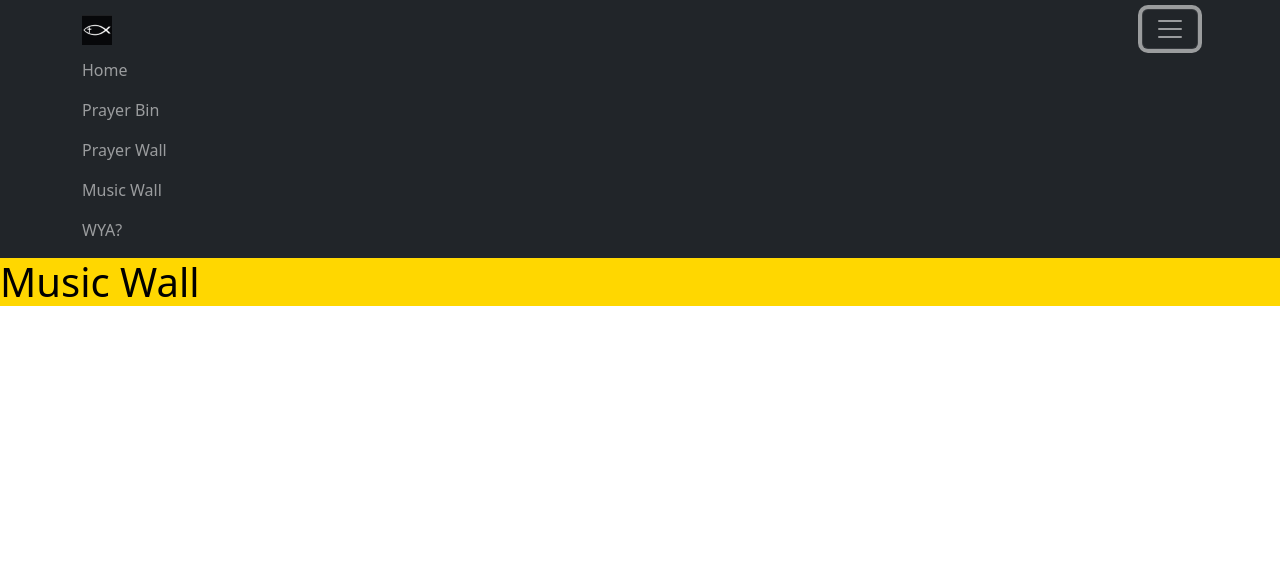
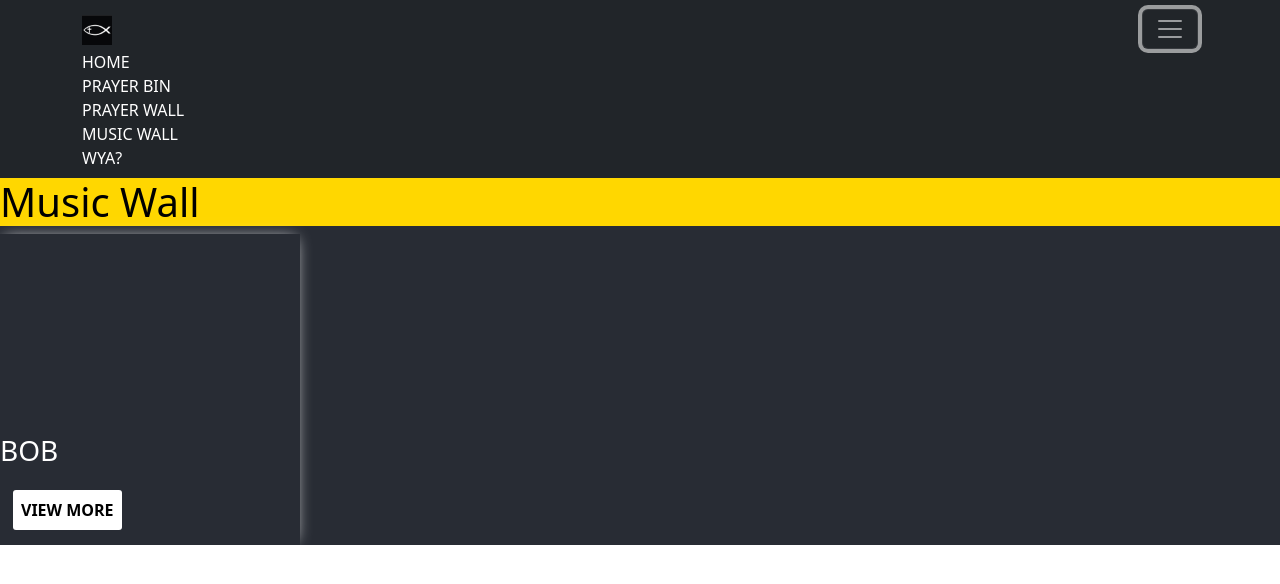
Before and after one commit to benedict-hbcu/Dale-Thomas_Project, a Next.js app: page /musicwall in a window 1280 px wide. Both pictures are taken after a click on the button 1170 px from the left and 28 px from the top of the page. Shown: the top 584 px of the page. Built offline with nearby package versions, Linux system fonts and the light colour scheme.

Commit message:
added music card

```diff
--- /dev/null
+++ b/components/Card.js
@@ -0,0 +1,33 @@
+import React from 'react';
+import styles from '@/styles/Home.module.css'
+
+
+function Card({title,imagurl,body}) {
+    return (
+        <div className='Card-container'>
+            <div className='image-contianer'>
+                <img src= {imagurl} alt=''/>
+
+            </div>
+            <div clasName="Card-content">
+                <div clasName="card-title">
+                    <h3>{title}</h3>
+
+                </div>
+                <div className="card-body">
+                    <p>{body}</p>
+                </div>
+                <div className="btn">
+                    <button>
+                        <a>
+                            view more
+                        </a>
+                    </button>
+                </div>
+            </div>
+
+        </div>
+    )
+}
+
+export default Card
--- a/components/NavbarComp.js
+++ b/components/NavbarComp.js
@@ -7,25 +7,25 @@ import Image from 'next/image';
 
 import logo from './ichthus_cross.jpg';
 
-export default function NavbarComp() {
+export default function NavbarComp(){
     return(
             <div>
-                     <Navbar collapseOnSelect expand="xs" bg="dark" variant="dark">
+                <Navbar collapseOnSelect expand="xs" bg="dark" variant = "dark">
                     <Container>
-                            <Navbar.Brand ><a href="/"><Image src={logo} height={30} width ={30}alt="logo"/></a></Navbar.Brand>
-                            <Navbar.Toggle aria-controls="responsive-navbar-nav" />
-                            <Navbar.Collapse id="responsive-navbar-nav">
-                                <Nav className="me-auto">
+                        <Navbar.Brand> < a href="/"> <Image src={logo} height={30} width={30}alt="logo"/></a></Navbar.Brand>
+                        <Navbar.Toggle aria-controls="responvise-navbar-nav"/>
+                        <Navbar.Collapse id="responvise-navbar-nav">
+                            <Nav class Name="me-auto">
                                 <Nav.Link href="/">Home</Nav.Link>
-                                    <Nav.Link href="/prayerbin">Prayer Bin</Nav.Link>
-                                    <Nav.Link href="/prayerwall">Prayer Wall</Nav.Link>
+                                <Nav.Link href="/prayerbin">prayer bin</Nav.Link>
+                                <Nav.Link href="/prayerwall">prayer Wall </Nav.Link>
                                 <Nav.Link href="/musicwall">Music Wall</Nav.Link>
-                                    <Nav.Link href="/wya">WYA?</Nav.Link>
+                                <Nav.Link herf ="/wya">WYA?</Nav.Link>
                             </Nav>
                         </Navbar.Collapse>
+
                     </Container>
                 </Navbar>
-
             </div>
     )
 }
--- /dev/null
+++ b/components/card.css
@@ -0,0 +1,60 @@
+.Card-container{
+    width: 300px;
+    overflow: hidden;
+    box-shadow: 0px 0px 15px -5px;
+    transition: o.3s;
+    animation: ease-in;
+}
+
+.card-container hover{
+    transform: scale(1,1);
+    box-shadow: 0px 0px 15px 0px;
+}
+
+.image-contianer img{
+     overflow: hidden;
+     height: 200px;
+
+}
+
+.card-content{
+    margin: 1rem;
+    margin-top: 0.5rem;
+}
+
+h3,p{
+    margin: 0;
+    padding: 0;
+}
+
+.card-title{
+    margin-bottom: 0.5rem;
+}
+
+.btn{
+    display: flex;
+    justify-content: center;
+
+}
+
+.btn button{
+    padding: 0.5rem;
+    background-color: white;
+    border: none;
+    transition: 0.2s;
+    margin-bottom: 0.5rem;
+    border-radius: 3px;
+}
+
+.btn button:hover{
+    background: rgba(27, 156, 252, 0.1);
+    transform: scale(1,1);
+
+}
+
+a{
+    text-transform: uppercase;
+    color: #1B9CfC;
+    text-decoration: none;
+    font-weight: bold;
+}
--- a/package.json
+++ b/package.json
@@ -9,6 +9,7 @@
     "lint": "next lint"
   },
   "dependencies": {
+    "-": "^0.0.1",
     "@types/node": "18.14.2",
     "@types/react": "18.0.28",
     "@types/react-dom": "18.0.11",
@@ -22,6 +23,7 @@
     "react-dom": "18.2.0",
     "react-router-dom": "^6.8.2",
     "react-slick": "^0.29.0",
+    "save": "^2.9.0",
     "slick-carousel": "^1.8.1",
     "typescript": "4.9.5"
   }
--- a/pages/musicwall.js
+++ b/pages/musicwall.js
@@ -3,6 +3,7 @@ import NavbarComp from "../components/NavbarComp.js"
 import Head from 'next/head'
 import styles from '@/styles/Home.module.css'
 import { Inter } from 'next/font/google'
+import Card from "../components/Card.js"
 
 
 export default function MusicWallPage() {
@@ -19,6 +20,13 @@ export default function MusicWallPage() {
           <div>
             <h1 class="label">Music Wall</h1>
           </div>
+          <div className='music'>
+            <Card
+            title='BOB'
+            imageurl=''
+            body=''
+            />
+          </div>
         </main>
       </>
     )
--- a/styles/globals.css
+++ b/styles/globals.css
@@ -230,3 +230,64 @@ body{
   -moz-background-size: cover;
   -o-background-size: cover;
 }
+
+.Card-container{
+  width: 300px;
+  overflow: hidden;
+  box-shadow: 0px 0px 15px -5px;
+  transition: o.3s;
+  animation: ease-in;
+}
+
+.card-container hover{
+  transform: scale(1,1);
+  box-shadow: 0px 0px 15px 0px;
+}
+
+.image-contianer img{
+   overflow: hidden;
+   height: 200px;
+
+}
+
+.card-content{
+  margin: 1rem;
+  margin-top: 0.5rem;
+}
+
+h3,p{
+  margin: 0;
+  padding: 0;
+}
+
+.card-title{
+  margin-bottom: 0.5rem;
+}
+
+.btn{
+  display: flex;
+  justify-content: center;
+
+}
+
+.btn button{
+  padding: 0.5rem;
+  background-color: white;
+  border: none;
+  transition: 0.2s;
+  margin-bottom: 0.5rem;
+  border-radius: 3px;
+}
+
+.btn button:hover{
+  background: rgba(27, 156, 252, 0.1);
+  transform: scale(1,1);
+
+}
+
+a{
+  text-transform: uppercase;
+  color: #1B9CfC;
+  text-decoration: none;
+  font-weight: bold;
+}
```
Also changed, not shown: 1 other file (tests, documents, lock files or other folders). Lines whose indentation alone changed are shown as unchanged.
